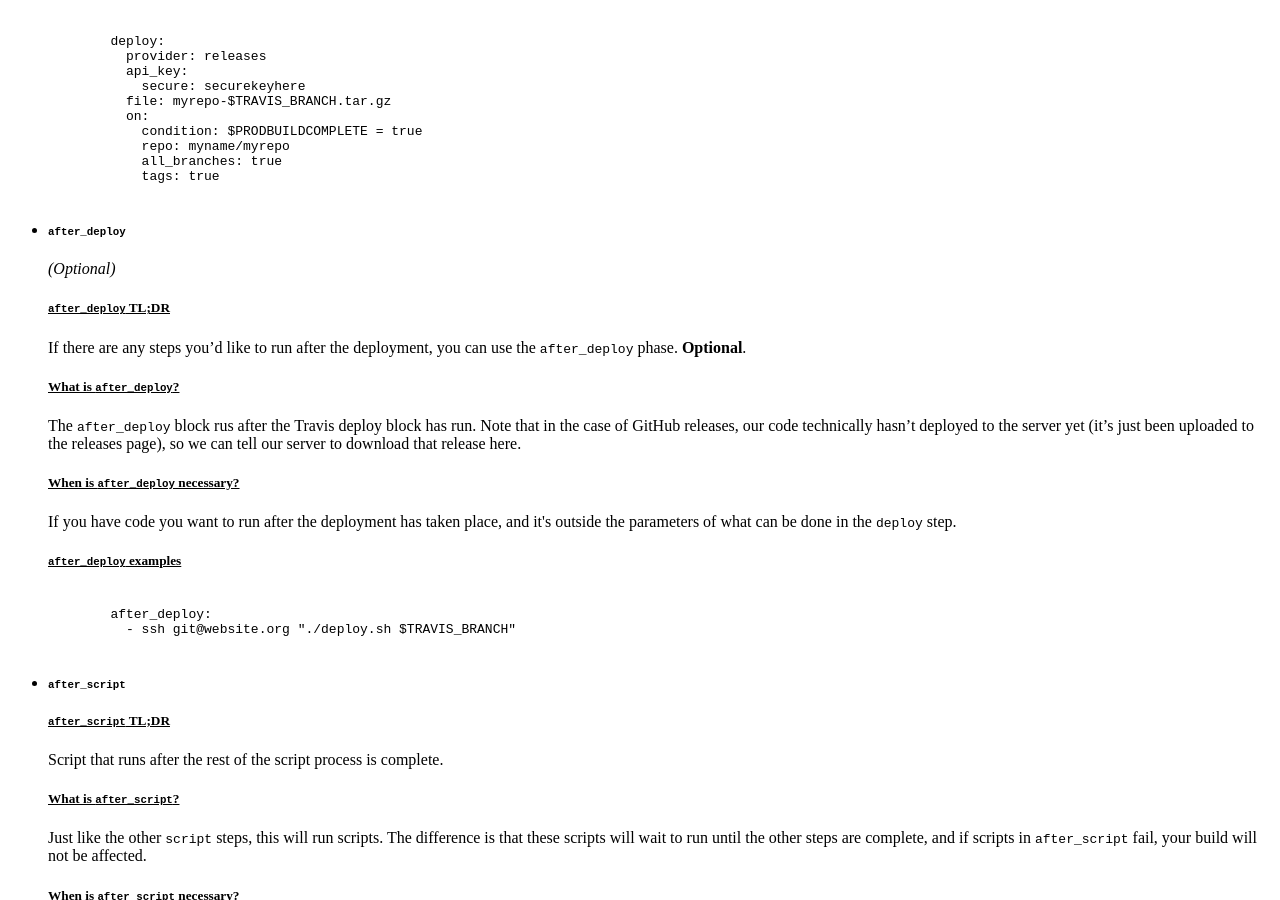
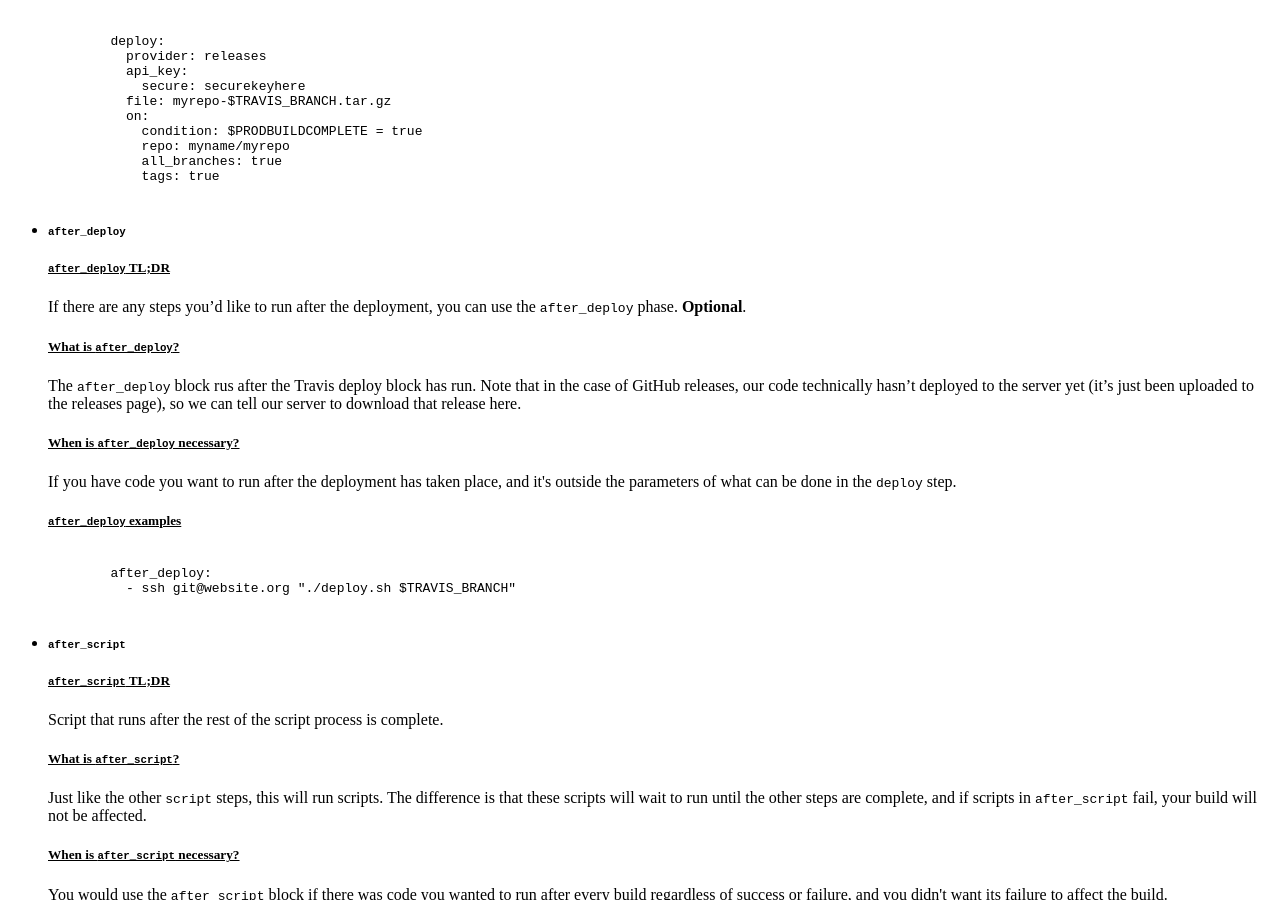
Before and after one commit to brianamarie/test-jekyll, a Jekyll site: the page built from index.html, in a window 1280 px wide and 900 px high, scrolled down 6956 px. Built offline with Jekyll 4.4.1, drawn with Linux system fonts in a browser that asks for light colours; nearby versions of some CDN libraries; a script that is not in the unit is left out.

Commit message:
after_deploy

```diff
--- a/_includes/after_deploy.html
+++ b/_includes/after_deploy.html
@@ -1,6 +1,6 @@
 <li>
   <div class="collapsible-header"><i class="mdi-toggle-star-outline"></i>
-    <h5><code>after_deploy</code></h5> <em>(Optional)</em>
+    <h5><code>after_deploy</code></h5>
   </div>
   <div class="collapsible-body">
     <h5 style="text-decoration: underline"><code>after_deploy</code> TL;DR</h5>
```
